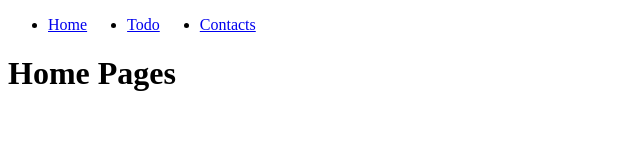
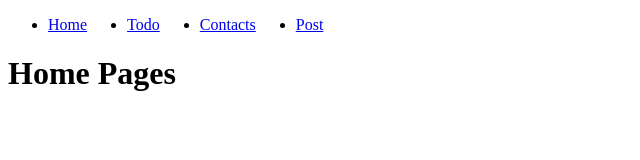
Before and after one commit to SonaNam/REACT-TS_STUDY, a React app: page / in a window 1280 px wide. Shown: the top 160 px of the page, without its empty margins (0-640 px from the left). Built offline with nearby package versions, Linux system fonts and the light colour scheme.

Commit message:
Todo,Contacts,Post

```diff
--- a/src/App.tsx
+++ b/src/App.tsx
@@ -4,6 +4,7 @@ import Home from "./pages/Home";
 // import Todo from "./modules/todo/Todo";
 import Layout from "./Layout";
 import { Suspense, lazy } from "react";
+import Post from "./modules/todo/Post/Post";
 
 const ContactSidebar = lazy(
   () => import("./modules/todo/contacts/ContactSidebar")
@@ -48,6 +49,7 @@ const App = () => {
           <Route element={<Home />} index />
           {/* 기능 모듈 */}
           <Route path="todo" element={<Todo />} index />
+          <Route path="Post" element={<Post />} index />
           {/* /contacts */}
           <Route path="contacts" element={<ContactSidebar />}>
             {/* /contacts */}
--- a/src/Layout.tsx
+++ b/src/Layout.tsx
@@ -21,6 +21,9 @@ function Layout() {
           <li>
             <Link to="/contacts">Contacts</Link>
           </li>
+          <li>
+            <Link to="/Post">Post</Link>
+          </li>
         </ul>
       </nav>
       {/* 세부 화면들이 나오는 곳 */}
```
